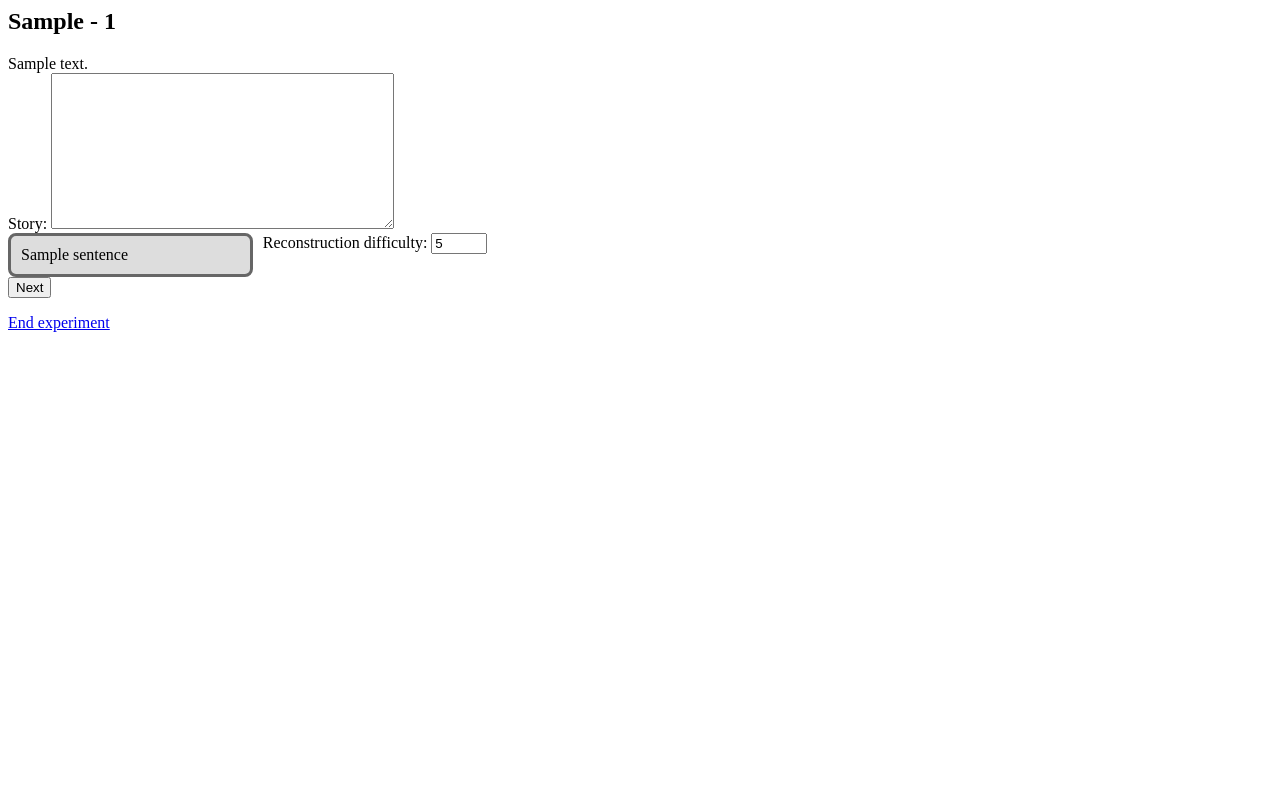
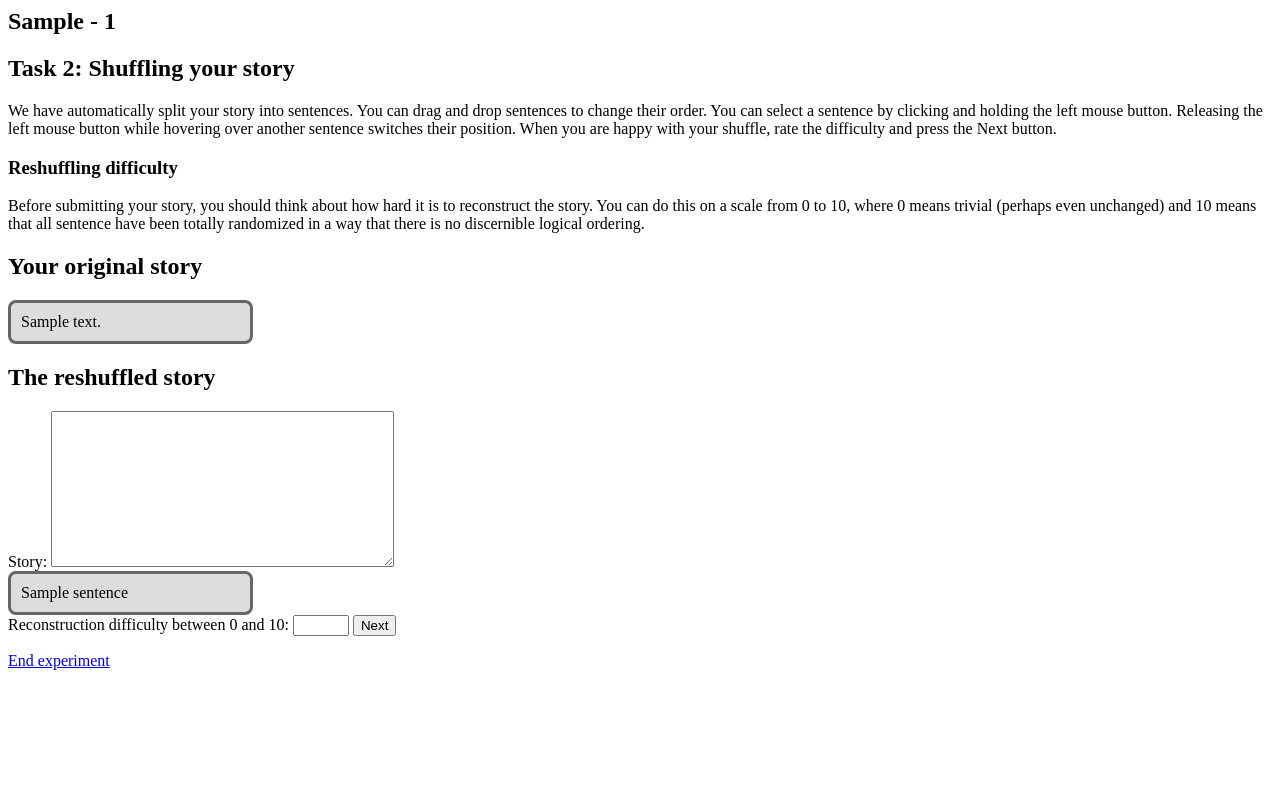
Before and after one commit to Darwinkel/european-researchers-night-software, a Django app: template ern/webapp/templates/03_shuffle_story.html in a window 1280 px wide. Run offline with Django 5.2, Linux system fonts and the light colour scheme; tables that the repository leaves empty hold one stand-in row (values such as "Sample post"); the template is opened without the code that fills it: values that come from a table or form of the project are taken from there, most other values are stand-ins (such as "Sample title", 1, 10 or a date in 2020).

Commit message:
Add text to the pages

```diff
--- a/ern/webapp/forms.py
+++ b/ern/webapp/forms.py
@@ -19,6 +19,6 @@ class StoryForm(forms.Form):
     story_text = forms.CharField(required=True, label='Story', widget=forms.Textarea)
 
 class RateReconstructionForm(forms.Form):
-    fluency = forms.IntegerField(initial=5, min_value=0, max_value=10, required=True, label='Fluency')
-    flow = forms.IntegerField(initial=5, min_value=0, max_value=10, required=True, label='Flow')
-    accuracy = forms.IntegerField(initial=5, min_value=0, max_value=10, required=True, label='Accuracy')
+    flow = forms.IntegerField(min_value=0, max_value=10, required=True, label='Flow')
+    fluency = forms.IntegerField(min_value=0, max_value=10, required=True, label='Fluency')
+    accuracy = forms.IntegerField(min_value=0, max_value=10, required=True, label='Accuracy')
--- a/ern/webapp/templates/03_shuffle_story.html
+++ b/ern/webapp/templates/03_shuffle_story.html
@@ -77,7 +77,7 @@ document.addEventListener('DOMContentLoaded', (event) => {
 
 
         let items = document.querySelectorAll('.container .box');
-  items.forEach(function(item) {
+        items.forEach(function (item) {
             item.addEventListener('dragstart', handleDragStart, false);
             item.addEventListener('dragenter', handleDragEnter, false);
             item.addEventListener('dragover', handleDragOver, false);
@@ -91,7 +91,27 @@ document.addEventListener('DOMContentLoaded', (event) => {
 
 <h2>Sample - {{ sample_id }} </h2>
 
+<h2>Task 2: Shuffling your story</h2>
+
+We have automatically split your story into sentences.
+You can drag and drop sentences to change their order.
+You can select a sentence by clicking and holding the left mouse button.
+Releasing the left mouse button while hovering over another sentence switches their position.
+When you are happy with your shuffle, rate the difficulty and press the {{ _("Next") }} button.
+
+<h3>Reshuffling difficulty</h3>
+Before submitting your story, you should think about how hard it is to reconstruct the story.
+You can do this on a scale from 0 to 10, where 0 means trivial (perhaps even unchanged) and 10 means that all sentence have been totally randomized in a way that there is no discernible logical ordering.
+
+<h2>Your original story</h2>
+
+<div class="container">
+    <div class="box">
         {{ story_text }}
+    </div>
+</div>
+
+<h2>The reshuffled story</h2>
 
 <form action="{% url 'shuffle_story' %}" method="post">
     {% csrf_token %}
@@ -101,11 +121,12 @@ document.addEventListener('DOMContentLoaded', (event) => {
         <div draggable="true" class="box"><input type="hidden" name="dragdrop_list" value="{{ sentence }}">{{ sentence }}</div>
         {% endfor %}
         <div>
-    <label for="id_difficulty">Reconstruction difficulty:</label>
-<input type="number" name="difficulty" value="5" min="0" max="10" required="" id="id_difficulty">
+
 
         </div>
     </div>
+    <label for="id_difficulty">Reconstruction difficulty between 0 and 10:</label>
+    <input type="number" name="difficulty" min="0" max="10" required="" id="id_difficulty">
     <input type="submit" value='{{ _("Next") }}'>
 </form>
 
```
Also changed, not shown: ern/webapp/templates/01_consent.html (+14 -7 lines), ern/webapp/templates/02_enter_story.html (+9 -4 lines), ern/webapp/templates/04_rate_human_shuffle_reconstructed.html (+20 -0 lines), ern/webapp/templates/05_rate_random_shuffle_reconstructed.html (+20 -0 lines), ern/webapp/templates/06_thank_you.html (+5 -2 lines), ern/locale/nl/LC_MESSAGES/django.po. Lines whose indentation alone changed are shown as unchanged.
